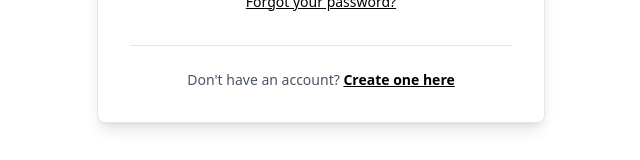
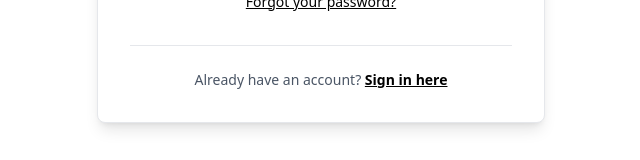
Before and after one commit to SirhmVFX/droppblog, a React (Vite) app: page /Signup in a window 1280 px wide. Shown: the part 601-761 px from the top of the page, without its empty margins (319-959 px from the left). Built offline with nearby package versions, Linux system fonts and the light colour scheme.

Commit message:
Clean up comments and improve code structure

```diff
--- a/src/Authentication/SignUp.jsx
+++ b/src/Authentication/SignUp.jsx
@@ -4,23 +4,26 @@ import { Link, useNavigate } from 'react-router-dom';
 import supabase from '../supabase-client';
 
 export default function SignUp() {
+    // Form data state to store user input
     const [formData, setFormData] = useState({
         email: '',
         password: ''
-    });      // useSTate to store the create account information
+    });
 
-    const [showPassword, setShowPassword] = useState(false);  // To make the manage password visibility state
-    const [errors, setErrors] = useState({}); // state variable for storing form validation errors
-    const [message, setMessage] = useState(""); // state variable to store error/succes message from supabase authentication
-    const [loading, setLoading] = useState(false); // loading state to ensure that create account is not done more than once
-    const navigate = useNavigate(); // to state variable to navigate to login page
+    // State management for UI and form validation
+    const [showPassword, setShowPassword] = useState(false); // Toggle password visibility
+    const [errors, setErrors] = useState({}); // Store form validation errors
+    const [message, setMessage] = useState(""); // Success/error messages from authentication
+    const [loading, setLoading] = useState(false); // Prevent multiple form submissions
+    const navigate = useNavigate(); // React Router navigation hook
 
+    // Handle input changes and clear errors on user typing
     const handleInputChange = (e) => {
-        const { name, value, } = e.target;
+        const { name, value } = e.target;
         setFormData(prev => ({
             ...prev,
             [name]: value
-        })); // to validate form and save information
+        }));
 
         // Clear error when user starts typing
         if (errors[name]) {
@@ -28,14 +31,18 @@ export default function SignUp() {
         }
     };
 
+    // Form validation logic
     const validateForm = () => {
         const newErrors = {};
 
+        // Email validation
         if (!formData.email.trim()) {
             newErrors.email = 'Email is required';
         } else if (!/\S+@\S+\.\S+/.test(formData.email)) {
             newErrors.email = 'Email is invalid';
         }
+
+        // Password validation
         if (!formData.password) {
             newErrors.password = 'Password is required';
         } else if (formData.password.length < 8) {
@@ -43,13 +50,15 @@ export default function SignUp() {
         }
 
         return newErrors;
-    };// validate form function ensures that are fields have a correctly typed input
+    };
 
+    // Handle form submission and Supabase authentication
     const handleSubmit = async (e) => {
         e.preventDefault();
         setMessage("");
         setLoading(true);
 
+        // Validate form before submission
         const newErrors = validateForm();
 
         if (Object.keys(newErrors).length > 0) {
@@ -59,11 +68,13 @@ export default function SignUp() {
         }
 
         try {
+            // Attempt to create user account with Supabase
             const { data, error } = await supabase.auth.signUp({
                 email: formData.email,
                 password: formData.password,
             });
 
+            // Handle authentication response
             if (error) {
                 setMessage(error.message);
             } else if (data?.user?.identities?.length === 0) {
@@ -71,7 +82,8 @@ export default function SignUp() {
             } else {
                 setMessage("Account created successfully! Check your email to confirm your address.");
                 setFormData({ email: '', password: '' });
-                setTimeout(()=> navigate("/login"), 5000)
+                // Navigate to login page after 3 seconds
+                setTimeout(() => navigate("/login"),3000);
             }
         } catch (err) {
             setMessage("An unexpected error occurred. Please try again.");
@@ -80,34 +92,33 @@ export default function SignUp() {
         setLoading(false);
     };
 
-
-
     return (
         <div className="min-h-screen bg-white flex items-center justify-center p-4">
-
-
             <div className="w-full max-w-md">
+                {/* Success/Error message display */}
                 {message && (
-                    <div className={`text-center text-sm font-medium p-2 mb-5 rounded ${message.toLowerCase().includes("success")
-                        ? "text-green bg-green-100"
-                        : "text-red bg-red-100"
-                        }`}>
+                    <div className={`text-center text-sm font-medium p-2 mb-5 rounded ${
+                        message.toLowerCase().includes("success")
+                            ? "text-green bg-green-100"
+                            : "text-red bg-red-100"
+                    }`}>
                         {message}
                     </div>
                 )}
+
                 <div className="bg-white rounded-lg shadow-lg border border-gray-200 p-8">
-                    {/* Header */}
+                    {/* Header section with logo and welcome text */}
                     <div className="text-center mb-8">
                         <div className="w-16 h-16 bg-black rounded-full flex items-center justify-center mx-auto mb-4">
                             <BookOpen className="w-8 h-8 text-white" />
                         </div>
                         <h2 className="text-3xl font-bold text-black mb-2">Welcome to droppblog</h2>
-                        <p className="text-gray-600">Create an account </p>
+                        <p className="text-gray-600">Create an account</p>
                         <p>Your No1 blog site 💅💅💅💅 Purr</p>
                     </div>
 
                     <div className="space-y-6">
-                        {/* Email */}
+                        {/* Email input field */}
                         <div>
                             <label className="block text-sm font-medium text-black mb-2">
                                 Email Address
@@ -119,15 +130,16 @@ export default function SignUp() {
                                     name="email"
                                     value={formData.email}
                                     onChange={handleInputChange}
-                                    className={`w-full pl-10 pr-4 py-3 border rounded-lg focus:ring-2 focus:ring-black focus:border-black transition-all ${errors.email ? 'border-red-500' : 'border-gray-300'
-                                        }`}
+                                    className={`w-full pl-10 pr-4 py-3 border rounded-lg focus:ring-2 focus:ring-black focus:border-black transition-all ${
+                                        errors.email ? 'border-red-500' : 'border-gray-300'
+                                    }`}
                                     placeholder="your@email.com"
                                 />
                             </div>
                             {errors.email && <p className="text-red-500 text-sm mt-1">{errors.email}</p>}
                         </div>
 
-                        {/* Password */}
+                        {/* Password input field with visibility toggle */}
                         <div>
                             <label className="block text-sm font-medium text-black mb-2">
                                 Password
@@ -139,10 +151,12 @@ export default function SignUp() {
                                     name="password"
                                     value={formData.password}
                                     onChange={handleInputChange}
-                                    className={`w-full pl-10 pr-12 py-3 border rounded-lg focus:ring-2 focus:ring-black focus:border-black transition-all ${errors.password ? 'border-red-500' : 'border-gray-300'
-                                        }`}
+                                    className={`w-full pl-10 pr-12 py-3 border rounded-lg focus:ring-2 focus:ring-black focus:border-black transition-all ${
+                                        errors.password ? 'border-red-500' : 'border-gray-300'
+                                    }`}
                                     placeholder="Enter your password"
                                 />
+                                {/* Password visibility toggle button */}
                                 <button
                                     type="button"
                                     onClick={() => setShowPassword(!showPassword)}
@@ -154,32 +168,39 @@ export default function SignUp() {
                             {errors.password && <p className="text-red-500 text-sm mt-1">{errors.password}</p>}
                         </div>
 
-                        {/* Submit buttonto  message show if errors are available or account created succesfully */}
+                        {/* Submit button with loading state */}
                         <button
                             type="button"
                             onClick={handleSubmit}
                             disabled={loading}
-                            className={`w-full bg-black text-white py-3 px-4 rounded-lg font-semibold flex items-center justify-center space-x-2 transition-all
-    ${loading ? 'opacity-50 cursor-not-allowed' : 'hover:bg-gray-800 focus:ring-4 focus:ring-gray-300'}`}
+                            className={`w-full bg-black text-white py-3 px-4 rounded-lg font-semibold flex items-center justify-center space-x-2 transition-all ${
+                                loading ? 'opacity-50 cursor-not-allowed' : 'hover:bg-gray-800 focus:ring-4 focus:ring-gray-300'
+                            }`}
                         >
                             <LogIn className="w-5 h-5" />
                             <span>{loading ? "Creating..." : "Create Account"}</span>
                         </button>
 
-                        {/* Forgot Password */}
+                        {/* Forgot password link */}
                         <div className="text-center">
-                            <Link to={"/forgotPassword"} className="text-black hover:text-gray-700 text-sm font-medium underline transition-colors">
+                            <Link
+                                to="/forgotPassword"
+                                className="text-black hover:text-gray-700 text-sm font-medium underline transition-colors"
+                            >
                                 Forgot your password?
                             </Link>
                         </div>
                     </div>
 
-                    {/* bottom */}
+                    {/* Bottom section - Link to login page */}
                     <div className="text-center mt-8 pt-6 border-t border-gray-200">
                         <p className="text-gray-600 text-sm">
-                            Don't have an account?{' '}
-                            <Link to={"/login"} className="text-black hover:text-gray-700 font-semibold underline">
-                                Create one here
+                            Already have an account?{' '}
+                            <Link
+                                to="/login"
+                                className="text-black hover:text-gray-700 font-semibold underline"
+                            >
+                                Sign in here
                             </Link>
                         </p>
                     </div>
```
